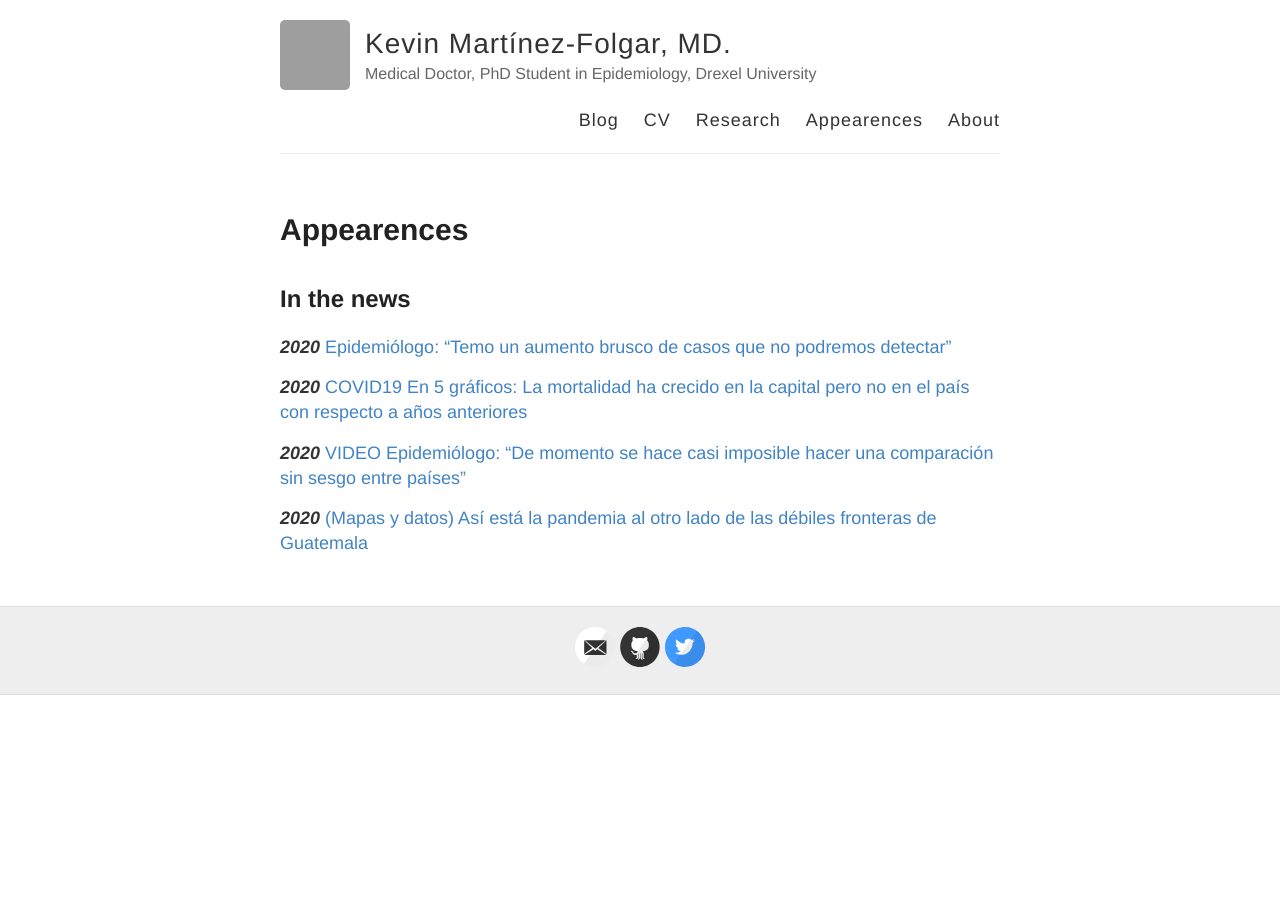
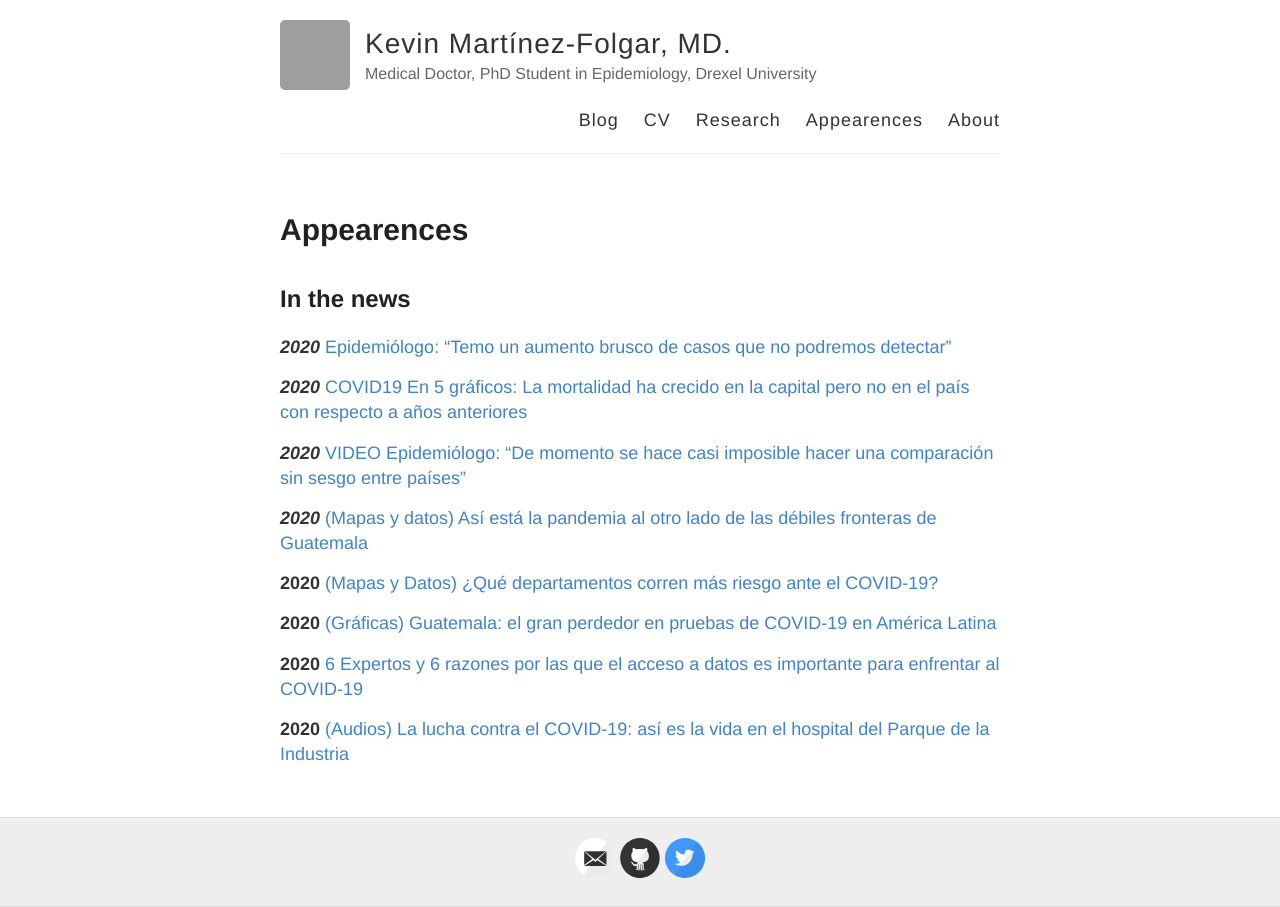
Before and after one commit to kmfolgar/kmartinez.com, a Jekyll site: the page built from appearences.md, in a window 1280 px wide. Built offline with Jekyll 4.4.1, drawn with Linux system fonts in a browser that asks for light colours; grey boxes are pictures that could not be loaded.

Commit message:
update appearence

```diff
--- a/appearences.md
+++ b/appearences.md
@@ -15,3 +15,12 @@ output: pdf_document
 ***2020*** [VIDEO Epidemiólogo: "De momento se hace casi imposible hacer una comparación sin sesgo entre países"](https://www.plazapublica.com.gt/content/epidemiologo-de-momento-se-hace-casi-imposible-hacer-una-comparacion-sin-sesgo-entre-paises)
 
 ***2020*** [(Mapas y datos) Así está la pandemia al otro lado de las débiles fronteras de Guatemala](https://nomada.gt/pais/actualidad/mapas-y-datos-asi-esta-la-pandemia-al-otro-lado-de-las-debiles-fronteras-de-guatemala/)
+
+**2020** [(Mapas y Datos) ¿Qué departamentos corren más riesgo ante el COVID-19?](https://nomada.gt/pais/actualidad/mapas-y-datos-que-departamentos-corren-mas-riesgo-ante-el-covid-19/)
+
+**2020** [(Gráficas) Guatemala: el gran perdedor en pruebas de COVID-19 en América Latina](https://nomada.gt/pais/actualidad/graficas-guatemala-el-gran-perdedor-en-pruebas-de-covid-19-en-america-latina/)
+
+**2020** [6 Expertos y 6 razones por las que el acceso a datos es importante para enfrentar al COVID-19](https://nomada.gt/pais/actualidad/6-expertos-y-6-razones-por-las-que-el-acceso-a-datos-es-importante-para-enfrentar-al-covid-19/)
+
+
+**2020** [(Audios) La lucha contra el COVID-19: así es la vida en el hospital del Parque de la Industria](https://nomada.gt/pais/actualidad/audios-la-lucha-contra-el-covid-19-asi-es-la-vida-en-el-hospital-del-parque-de-la-industria/)
```
